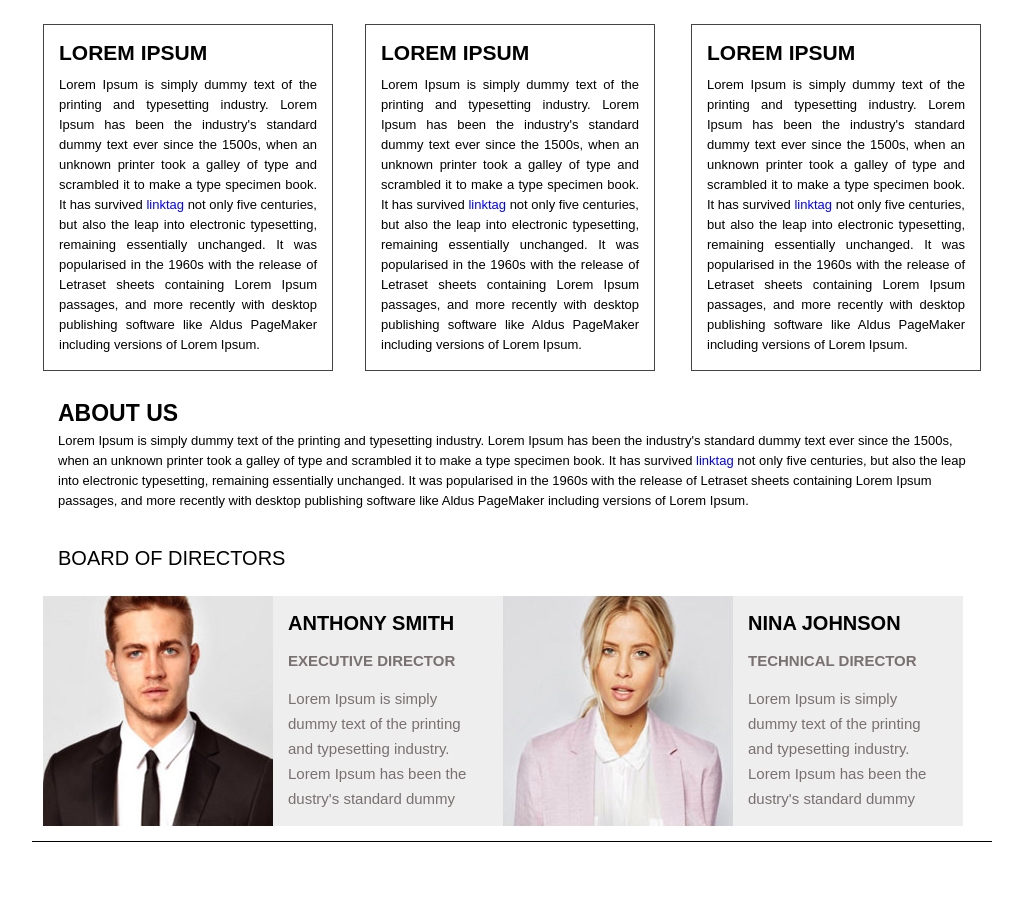
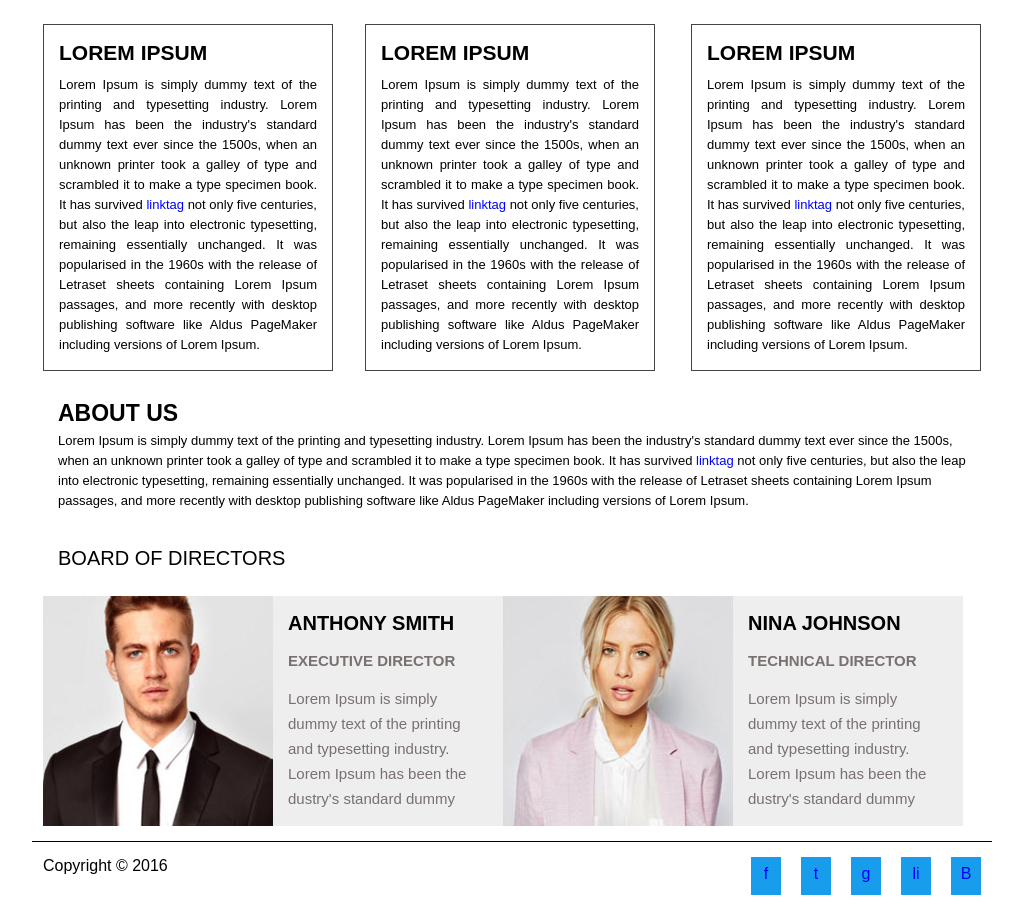
Before and after one commit to gangesm/html_assignments, a plain HTML site: page assignment_2/index.html in a window 1280 px wide. Shown: the part 77-987 px from the top of the page, without its empty margins (128-1151 px from the left). Before the commit the page ends 934 px from the top, so only its background shows below. Drawn offline with Linux system fonts and the light colour scheme.

Commit message:
complete assignment_2

```diff
--- a/assignment_2/css/style.css
+++ b/assignment_2/css/style.css
@@ -162,3 +162,22 @@ h1 {
     border-top-color: #827b00;
     border-width: 1px;
 }
+
+.copyRight {
+  float: left;
+}
+.social {
+  float: right;
+  margin-bottom: 15px;
+}
+
+.social ul li {
+  width: 30px;
+  height: 30px;
+  float: left;
+  margin-left: 20px;
+  background-color: #189ded;
+  list-style-type: none;
+  text-align: center;
+  padding-top: 8px;
+}
--- a/assignment_2/index.html
+++ b/assignment_2/index.html
@@ -81,5 +81,19 @@
 
   <div class="line"></div>
 
+  <div class="container">
+    <div class="copyRight">Copyright &copy 2016</div>
+
+    <div class="social">
+        <ul>
+          <a href="#"><li>f</li></a>
+          <a href="#"><li>t</li></a>
+          <a href="#"><li>g</li></a>
+          <a href="#"><li>li</li></a>
+          <a href="#"><li>B</li></a>
+        </ul>
+    </div>
+  </div>
+
 </body>
 </html>
```
